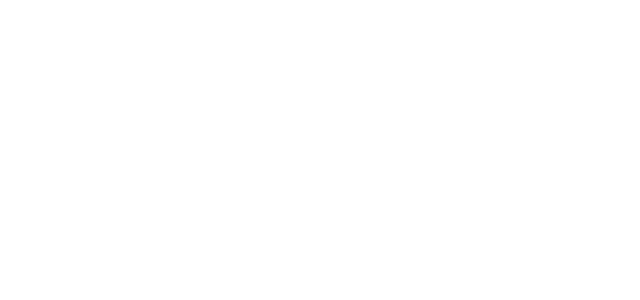
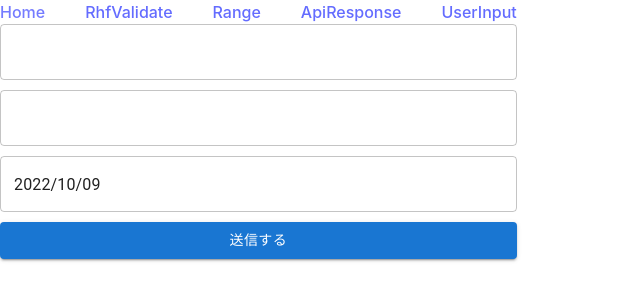
Before and after one commit to crypt0box/rhf-mui-practice, a React (Vite) app: page /userInput in a window 1280 px wide. Before the commit this address had no page. Shown: the top 300 px of the page, without its empty margins (0-640 px from the left). Built offline with nearby package versions, Linux system fonts and the light colour scheme.

Commit message:
feat: add userInput page

```diff
--- a/src/Router.tsx
+++ b/src/Router.tsx
@@ -3,6 +3,7 @@
 import { ApiResponse } from "./components/page/ApiResponse";
 import { Range } from "./components/page/Range";
 import { RhfValidate } from "./components/page/RhfValidate";
+import { UserInput } from "./components/page/UserInput";
 import { PageFrame } from "./PageFrame";
 
 export const Router = () => {
@@ -14,6 +15,7 @@
           <Route path="/rhfValidate" element={<RhfValidate />} />
           <Route path="/range" element={<Range />} />
           <Route path="/apiResponse" element={<ApiResponse />} />
+          <Route path="/userInput" element={<UserInput />} />
         </Route>
       </Routes>
     </BrowserRouter>
--- a/src/components/page/Header.tsx
+++ b/src/components/page/Header.tsx
@@ -8,6 +8,7 @@
       <Link to="/rhfValidate">RhfValidate</Link>
       <Link to="/range">Range</Link>
       <Link to="/apiResponse">ApiResponse</Link>
+      <Link to="/userInput">UserInput</Link>
     </Box>
   );
 };
--- /dev/null
+++ b/src/components/page/UserInput.tsx
@@ -0,0 +1,55 @@
+import { Button, TextField } from "@mui/material";
+import { styled } from "@mui/system";
+import { DatePicker } from "@mui/x-date-pickers";
+import { ChangeEvent, FormEvent, useState } from "react";
+
+const StyledForm = styled("form")({
+  display: "flex",
+  flexDirection: "column",
+  gap: "10px",
+});
+
+type Inputs = {
+  userId: string;
+  userName: string;
+  birthday: Date;
+};
+
+export const UserInput = () => {
+  const [formInput, setFormInput] = useState<Inputs>({
+    userId: "",
+    userName: "",
+    birthday: new Date(),
+  });
+  const handleInput = (e: ChangeEvent<HTMLInputElement>) => {
+    const name = e.target.name;
+    const newValue = e.target.value;
+    setFormInput({ ...formInput, [name]: newValue });
+  };
+  const onSubmit = (e: FormEvent<HTMLFormElement>): void => {
+    e.preventDefault();
+    console.log(formInput);
+  };
+  return (
+    <StyledForm onSubmit={onSubmit}>
+      <TextField
+        name="userId"
+        value={formInput.userId}
+        onChange={handleInput}
+      />
+      <TextField
+        name="userName"
+        value={formInput.userName}
+        onChange={handleInput}
+      />
+      <DatePicker
+        value={formInput.birthday || null}
+        onChange={(e: Date | null) => handleInput}
+        renderInput={(params) => <TextField {...params} name="birthday" />}
+      />
+      <Button variant="contained" type="submit">
+        送信する
+      </Button>
+    </StyledForm>
+  );
+};
```
